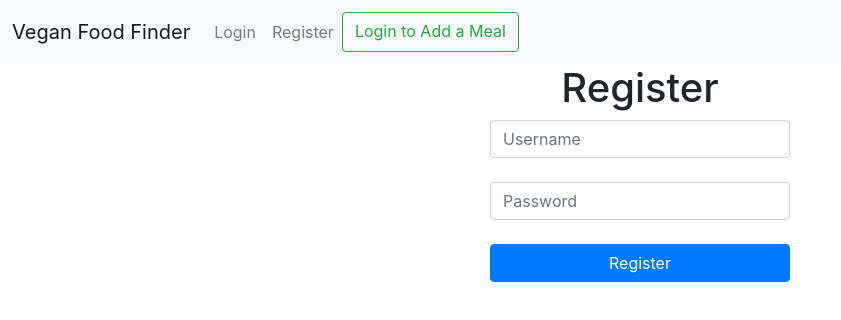
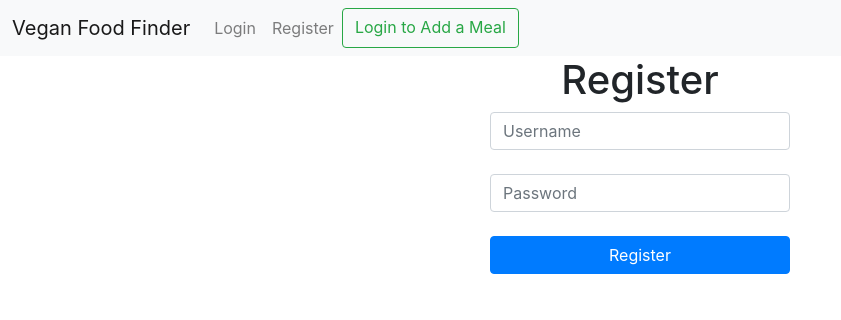
Before and after one commit to Erik-Aasen/veganFoodFind, a React (Create React App) app in the folder client/: page /register in a window 1280 px wide. Shown: the top 320 px of the page, without its empty margins (0-841 px from the left). Built offline with nearby package versions, Linux system fonts and the light colour scheme; no server answers.

Commit message:
modify text shadow

```diff
--- a/client/src/main.css
+++ b/client/src/main.css
@@ -8,9 +8,6 @@
     color: white;
     font-size: 240%;
     font-weight: bold;
-    /* -webkit-text-stroke: .002em black; */
-    /* text-shadow: 0 0 4px black, 0 0 4px black, 0 0 4px black, 0 0 4px black, 0 0 4px black, 0 0 4px black, 0 0 4px black, 0 0 4px black, 0 0 4px black, 0 0 4px black, 0 0 4px black, 0 0 4px black, 0 0 4px black, 0 0 4px black, 0 0 4px black, 0 0 4px black, 0 0 4px black, 0 0 4px black, 0 0 4px black, 0 0 4px black; */
-    /* text-shadow: 0 0 4px black 0 0 4px black 0 0 4px black 0 0 4px black 0 0 4px black 0 0 4px black; */
     text-shadow: 0 0 1px black, 0 0 1px black, 0 0 1px black, 0 0 1px black, 0 0 1px black, 0 0 1px black, 0 0 1px black, 0 0 1px black, 0 0 1px black, 0 0 1px black, 0 0 1px black, 0 0 1px black, 0 0 1px black, 0 0 1px black, 0 0 1px black, 0 0 1px black, 0 0 1px black, 0 0 1px black, 0 0 1px black, 0 0 1px black;
 }
 
@@ -89,7 +86,7 @@ p {
 }
 
 .nav {
-    padding: 12px;
+    padding: 8px 12px 8px;
 }
 
 .card {
```
